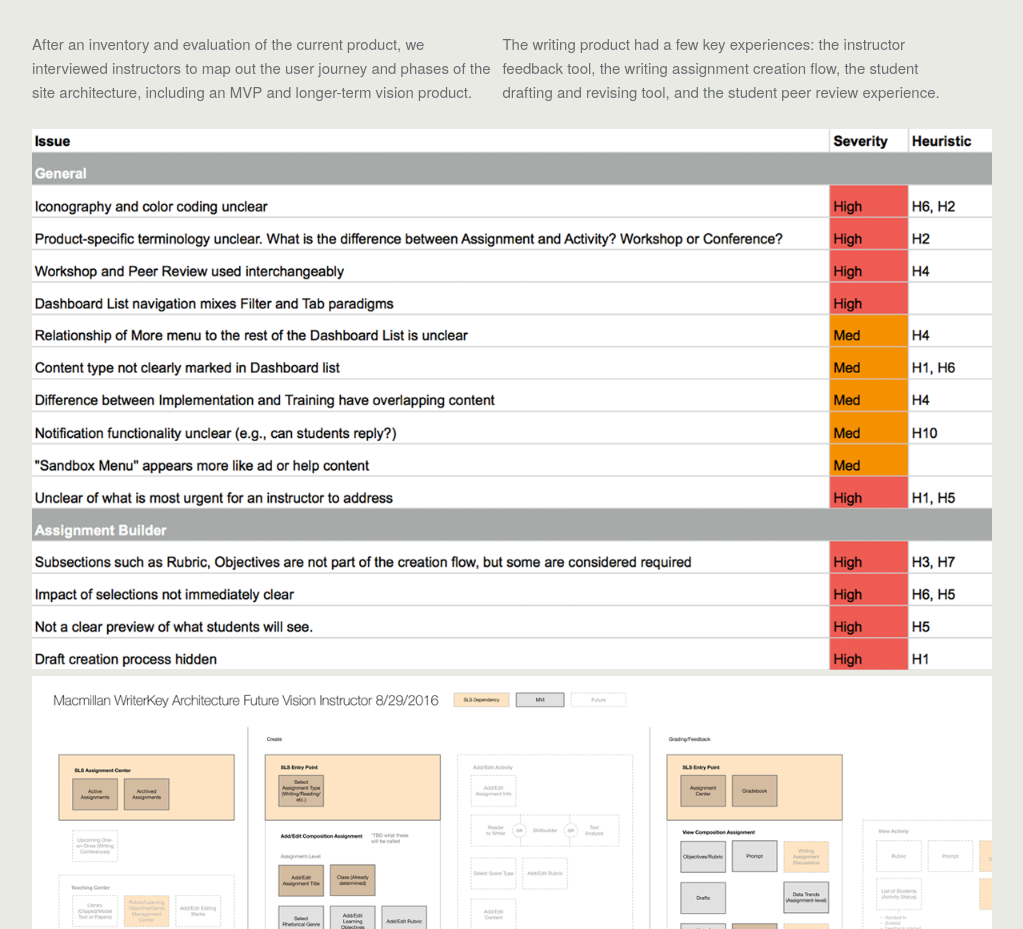
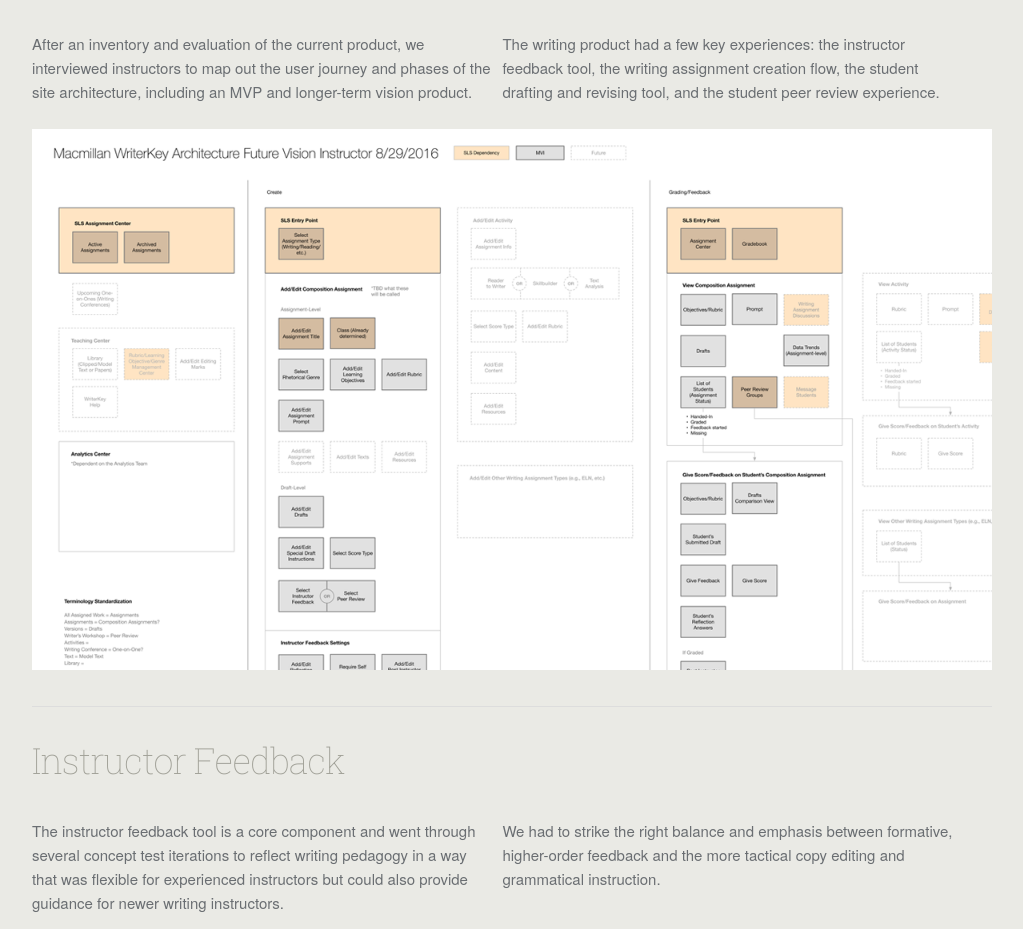
Before and after one commit to ahncheelada/ahncheelada.github.io, a plain HTML site: page selectedWorksIndeed/mmwriting.html in a window 1280 px wide. Shown: the part 1582-2511 px from the top of the page, without its empty margins (128-1151 px from the left). Drawn offline with Linux system fonts and the light colour scheme.

Commit message:
remove heuristic image

```diff
--- a/selectedWorksIndeed/mmwriting.html
+++ b/selectedWorksIndeed/mmwriting.html
@@ -66,9 +66,6 @@
         <div class="six columns">
           <p>The writing product had a few key experiences: the instructor feedback tool, the writing assignment creation flow, the student drafting and revising tool, and the student peer review experience.</p>
         </div>
-      </div><!--/row-->
-      <div class="row">
-        <img class="" src="images/mmwriting12.png">
       </div><!--/row-->
       <div class="row">
         <img class="" src="images/mmwriting02.png">
```
